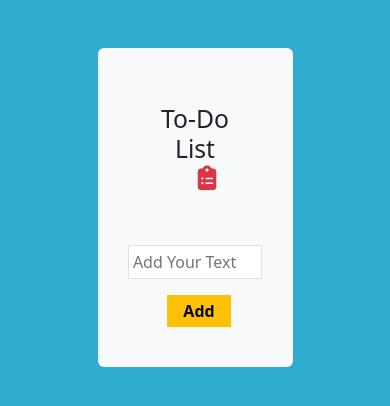
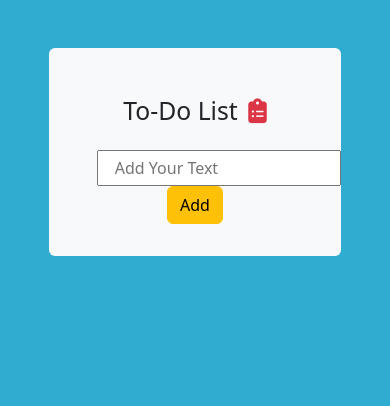
Before and after one commit to MuhammadUmair7211/Projects, a plain HTML site: page todoapp/index.html in a window 390 px wide. Drawn offline with nearby package versions, Linux system fonts and the light colour scheme.

Commit message:
completed responsive ui of today app

```diff
--- a/todoapp/index.html
+++ b/todoapp/index.html
@@ -1,21 +1,30 @@
 <!DOCTYPE html>
 <html lang="en">
+
 <head>
     <meta charset="UTF-8">
     <meta name="viewport" content="width=device-width, initial-scale=1.0">
     <title>Todo-List</title>
-    <link rel="stylesheet" href="https://cdnjs.cloudflare.com/ajax/libs/font-awesome/6.6.0/css/all.min.css" integrity="sha512-Kc323vGBEqzTmouAECnVceyQqyqdsSiqLQISBL29aUW4U/M7pSPA/gEUZQqv1cwx4OnYxTxve5UMg5GT6L4JJg==" crossorigin="anonymous" referrerpolicy="no-referrer" />
+    <link rel="stylesheet" href="https://cdnjs.cloudflare.com/ajax/libs/font-awesome/6.6.0/css/all.min.css"
+        integrity="sha512-Kc323vGBEqzTmouAECnVceyQqyqdsSiqLQISBL29aUW4U/M7pSPA/gEUZQqv1cwx4OnYxTxve5UMg5GT6L4JJg=="
+        crossorigin="anonymous" referrerpolicy="no-referrer" />
     <link rel="stylesheet" href="https://cdn.jsdelivr.net/npm/bootstrap@5.3.3/dist/css/bootstrap.min.css">
 </head>
+
 <body class="w-100 h-100" style="background-color: #31acd1">
 
-    <div class="container text-center bg-light w-50 h-auto mt-5 p-2 rounded-2">
-        <h2 class="m-5">To-Do List <i class="fa-solid fa-clipboard-list text-danger ms-4"></i></h2>
-       <div class="input w-100">
-        <input type="text" placeholder="Add Your Text" class="mt-1 mb-3 w-75 p-1 border" id="input-box">
-        <button id="add-btn" class="ms-2 bg-warning border-0 outline-0 px-3 py-1 fw-bold">Add</button>
-       </div>
-        <ul class="ms-5 list-unstyled fw-bold user-select-none text-start w-75 py-2" style="cursor: pointer;" id="parent-ul">
+    <div class="container w-75 text-center bg-light rounded-2">
+        <h2 class="mt-5 pt-5 pb-3">To-Do List <i class="fa-solid fa-clipboard-list text-danger ms-1"></i></h2>
+        <div class="row align-items-center mx-auto pb-3">
+            <div class="col-md-10">
+                <input type="text" placeholder="Add Your Text" class="w-100 px-3 py-1 ms-4" id="input-box">
+            </div>
+            <div class="col-md-2">
+                <button id="add-btn" class="btn btn-warning">Add</button>
+            </div>
+        </div>
+        <ul class="ms-5 list-unstyled fw-bold user-select-none text-start w-75 py-2" style="cursor: pointer;"
+            id="parent-ul">
             <!-- <li class="mt-1">Task-1</li>
             <li class="mt-1">Task-2</li>
             <li class="mt-1">Task-3</li> -->
@@ -28,11 +37,11 @@
         let addBtn = document.getElementById("add-btn");
 
 
-        addBtn.addEventListener("click", function(){
-            if(inputBox.value === ""){
+        addBtn.addEventListener("click", function () {
+            if (inputBox.value === "") {
                 alert("You must write something!")
             }
-            else{
+            else {
                 let listItem = document.createElement("li");
                 listItem.innerHTML = inputBox.value;
                 parentUl.appendChild(listItem);
@@ -40,17 +49,17 @@
             inputBox.value = "";
             saveData()
         })
-        parentUl.addEventListener("dblclick", function(e){
-           e.target.remove();
-           saveData()
+        parentUl.addEventListener("dblclick", function (e) {
+            if (e.target !== parentUl) {
+                e.target.remove();
+            }
+            saveData()
         })
 
-        function saveData()
-        {
+        function saveData() {
             localStorage.setItem("data", parentUl.innerHTML)
         }
-        function showList()
-        {
+        function showList() {
             parentUl.innerHTML = localStorage.getItem("data");
         }
         showList()
@@ -68,4 +77,5 @@
     <script src="https://cdn.jsdelivr.net/npm/bootstrap@5.3.3/dist/js/bootstrap.min.js"></script>
     <script src="https://cdn.jsdelivr.net/npm/bootstrap@5.3.3/dist/js/bootstrap.bundle.min.js"></script>
 </body>
+
 </html>
```
Also changed, not shown: 1 other file.
